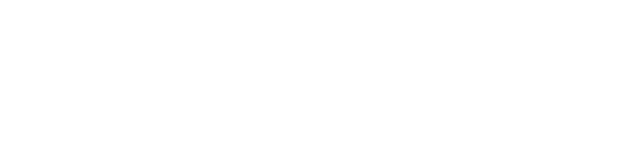
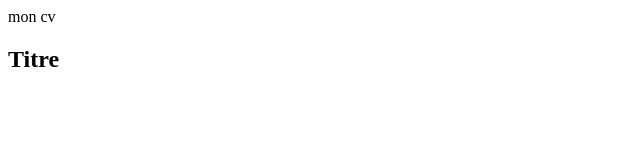
Before and after one commit to Estebane-51/mon-cv, a plain HTML site: page index.html in a window 1280 px wide. Shown: the whole page, without its empty margins (0-640 px from the left). Drawn offline with Linux system fonts and the light colour scheme.

Commit message:
mise en place de la section titre

```diff
--- a/index.html
+++ b/index.html
@@ -3,9 +3,14 @@
     <head>
         <meta charset="UTF-8">
         <link rel="stylesheet" href="style.css"
-        <title></title>
+        <title>mon cv</title>
     </head>
     <body>
+    <!--  section titre   -->
+     <section id="titre">
+        <h1> Titre</h1>
+
+     </section>
 
     </body>
 </html>
```
